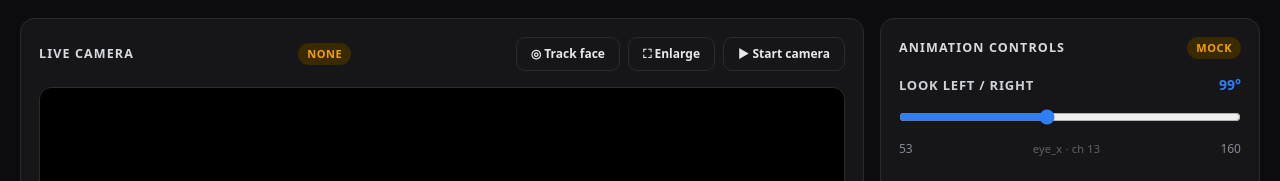
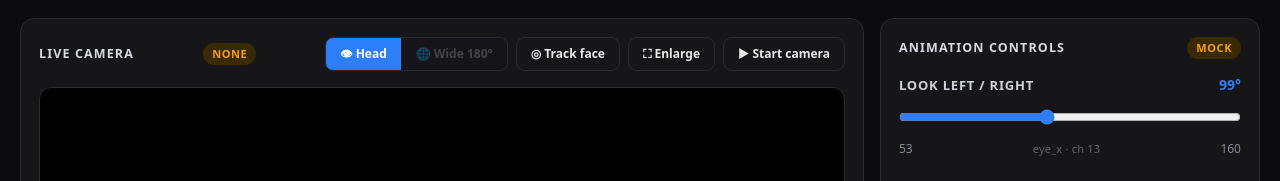
Before and after one commit to nledevil/Project-FRED, a Flask app: page / in a window 1280 px wide. Shown: the part 51-232 px from the top of the page. Run offline with Flask 3, Linux system fonts and the light colour scheme; data that the repository does not hold is empty.

Commit message:
Watch the wide camera from the panel
The PanaCast could find people but nobody could see what it saw. A second
VideoCapture for the panel cannot work — a V4L2 node streams to one opener and
the spotter holds it — and stopping the spotter to look through it would switch
off the thing that finds people in order to watch for people. So the detection
loop publishes JPEGs itself and frames() hands them to the panel, sharing the
decode: a frame retrieved for detection is published as well rather than pulled
twice.

Viewer-counted and opt-in, because a retrieve plus a JPEG encode is exactly the
cost the grab/retrieve split exists to avoid. With nobody watching, not one
extra frame is decoded and the idle cost is unchanged.

In the panel the two cameras are a segmented pair rather than two loose
buttons: one choice with two answers. Focus, flip and face tracking belong to
the head camera alone, so selecting the wide one hides them instead of leaving
dead controls, and turning tracking on switches the view back — a reticle over
a camera that isn't tracking makes no sense, and tracking can be turned on by
voice or by Claude while you happen to be watching the other feed.

The unit grants SupplementaryGroups=video. /dev/video0 is root:video 0660 and
nledevil is not in that group, so the spotter had been failing at VideoCapture
since it was installed — silently, because no bearing is a valid answer and it
degrades to saying nothing. Granted to the service rather than by usermod, so a
rebuilt machine gets it from this file instead of from somebody remembering.

```diff
--- a/web/app.py
+++ b/web/app.py
@@ -132,7 +132,9 @@ _sensors = SensorHub(on_event=None, log=_log,
 _spot_cfg = _settings.get("spotter", {})
 _spotter = WideSpotter(device=int(_spot_cfg.get("device", 0)),
                        detect_hz=float(_spot_cfg.get("detect_hz", 4.0)),
-                       detect_width=int(_spot_cfg.get("detect_width", 1920)))
+                       detect_width=int(_spot_cfg.get("detect_width", 1920)),
+                       view_hz=float(_spot_cfg.get("view_hz", 10.0)),
+                       view_width=int(_spot_cfg.get("view_width", 1280)))
 
 
 def _bearing_hint():
@@ -1463,6 +1465,37 @@ def camera_snapshot():
     return Response(frame, mimetype="image/jpeg")
 
 
+# The wide camera's feed comes out of the spotter rather than from a second
+# VideoCapture, because a V4L2 node streams to one opener and the spotter has
+# it. See inmoov/wide_spotter.py. The head camera's LED is deliberately NOT
+# touched here: that red eye means "the camera in his head is on", and lighting
+# it for a camera bolted to the chest would be a lie told by a privacy light.
+@app.get("/camera/wide/stream")
+def wide_stream():
+    """Live MJPEG from the PanaCast — the ~180 degree view from the chest."""
+    if not _spotter.is_running():
+        return jsonify({"error": _spotter.last_error
+                        or "wide camera is not running"}), 503
+
+    def gen():
+        for frame in _spotter.frames():
+            yield (b"--frame\r\n"
+                   b"Content-Type: image/jpeg\r\n"
+                   b"Content-Length: " + str(len(frame)).encode() + b"\r\n\r\n"
+                   + frame + b"\r\n")
+
+    return Response(gen(), mimetype="multipart/x-mixed-replace; boundary=frame")
+
+
+@app.get("/camera/wide/snapshot")
+def wide_snapshot():
+    """Single still JPEG from the wide camera."""
+    frame = _spotter.snapshot()
+    if not frame:
+        return jsonify({"error": _spotter.last_error or "no frame"}), 503
+    return Response(frame, mimetype="image/jpeg")
+
+
 if __name__ == "__main__":
     if _handoff_released:
         _apply_handoff(True)                     # boot straight into the released
--- a/web/templates/index.html
+++ b/web/templates/index.html
@@ -153,6 +153,14 @@
   /* live camera */
   .cam .phead .cam-hbtns { margin-left:auto; display:flex; gap:8px; }
   .cam .phead button { padding:7px 14px; font-size:12px; }
+  /* Which camera. A segmented pair rather than two loose buttons, because these
+     are one choice with two answers, not two independent actions. */
+  .cam-src { display:flex; border:1px solid var(--border); border-radius:8px; overflow:hidden; }
+  .cam-src button { border:0; border-radius:0; padding:7px 12px; font-size:12px;
+                    background:var(--panel); color:var(--mut); }
+  .cam-src button + button { border-left:1px solid var(--border); }
+  .cam-src button.on { background:var(--accent); color:#fff; }
+  .cam-src button:disabled { opacity:.4; cursor:not-allowed; }
   .cam-view { position:relative; background:#000; border:1px solid var(--border);
               border-radius:12px; overflow:hidden; min-height:240px;
               display:flex; align-items:center; justify-content:center; }
@@ -317,6 +325,12 @@
       <div class="phead">Live camera
         <span id="camState" class="badge">…</span>
         <span class="cam-hbtns">
+          <span class="cam-src" id="camSrc">
+            <button id="srcHead" class="on" onclick="setCamSource('head')"
+                    title="The camera in FRED's head — it moves as he looks around">👁 Head</button>
+            <button id="srcWide" onclick="setCamSource('wide')" disabled
+                    title="The wide camera on the chest">🌐 Wide 180°</button>
+          </span>
           <button id="trackBtn" onclick="toggleTrack()" disabled
                   title="Face tracking (not yet connected)">◎ Track face</button>
           <button id="bigBtn" onclick="toggleBig()">⛶ Enlarge</button>
@@ -657,25 +671,79 @@ function syncLedToCam(on) {
 }
 
 // ---- live camera -------------------------------------------------------
+// Two cameras, one viewer. The head camera rides the neck and is the one every
+// control below belongs to; the wide camera is the PanaCast on the chest, fixed,
+// looking out at ~180 degrees. Focus, flip and face-tracking are meaningless on
+// the second, so switching source hides them rather than leaving dead controls.
 let CAM_ON = false;
+let CAM_SRC = 'head';
+const CAM_URL = {head: '/camera/stream', wide: '/camera/wide/stream'};
+
+function wideOk() {
+  // Only "running" will do: available() is true whenever OpenCV loaded, and the
+  // spotter can be stopped (hardware handoff) or unable to open the device. The
+  // stream route refuses in both cases, so offering the button would be a lie.
+  const sp = STATE && STATE.spotter;
+  return !!(sp && sp.running);
+}
+
+function setCamSource(src) {
+  if (src === CAM_SRC) return;
+  const was = CAM_ON;
+  if (CAM_ON) stopCam();               // release the old feed before opening the new
+  CAM_SRC = src;
+  applyCamSource();
+  if (was) startCam();
+}
+
+function applyCamSource() {
+  const wide = CAM_SRC === 'wide';
+  document.getElementById('srcHead').classList.toggle('on', !wide);
+  document.getElementById('srcWide').classList.toggle('on', wide);
+  // Focus/lens/flip drive the head camera through /api/camera. The wide camera
+  // is a fixed USB device with none of those, so the whole row goes.
+  document.getElementById('camCtls').style.display = wide ? 'none' : '';
+  const tb = document.getElementById('trackBtn');
+  if (wide) {
+    tb.disabled = true;
+    tb.title = 'Face tracking follows the head camera — it is the one that moves';
+    if (TRACK_ON) toggleTrack();       // tracking a feed we are no longer showing
+  }
+  if (!CAM_ON) document.getElementById('camMsg').textContent =
+    wide ? 'Wide camera off' : 'Camera off';
+}
+
 function initCam() {
   const cam = STATE && STATE.camera;      // object of settings, or null if no camera
   const ok = !!cam;
+  const sw = document.getElementById('srcWide');
+  sw.disabled = !wideOk();
+  sw.title = wideOk() ? 'The wide camera on the chest — a fixed ~180 degree view'
+             : 'Wide camera unavailable: '
+               + (((STATE && STATE.spotter) || {}).error || 'not running');
+  // The wide camera going away underneath us — hardware handoff, or the USB
+  // lead pulled — must not strand the panel on a feed that will never arrive.
+  // Before anything below reads CAM_SRC, because this can change it.
+  if (CAM_SRC === 'wide' && !wideOk()) setCamSource('head');
+  const wide = CAM_SRC === 'wide';
   const st = document.getElementById('camState');
-  st.textContent = ok ? 'READY' : 'NONE';
-  st.className = 'badge ' + (ok ? 'live' : 'mock');
-  document.getElementById('camBtn').disabled = !ok;
-  const trackOk = ok && STATE.track && STATE.track.available;
+  const usable = wide ? wideOk() : ok;
+  st.textContent = usable ? 'READY' : 'NONE';
+  st.className = 'badge ' + (usable ? 'live' : 'mock');
+  document.getElementById('camBtn').disabled = !usable;
+  const trackOk = ok && !wide && STATE.track && STATE.track.available;
   const tb = document.getElementById('trackBtn');
   tb.disabled = !trackOk;
   tb.title = trackOk ? 'Follow a face with the eyes and neck'
-                     : 'Face tracking needs OpenCV + a camera';
+             : wide ? 'Face tracking follows the head camera — it is the one that moves'
+                    : 'Face tracking needs OpenCV + a camera';
   if (STATE.track && STATE.track.tracking) applyTrack(STATE.track);   // already running
   if (!ok) {
-    document.getElementById('camMsg').textContent = 'No camera detected';
+    if (!wide) document.getElementById('camMsg').textContent = 'No camera detected';
     document.getElementById('camCtls').style.display = 'none';
     return;
   }
+  if (wide) document.getElementById('camCtls').style.display = 'none';
   document.getElementById('afMode').value = String(cam.af_mode === 0 ? 0 : 2);
   const lp = document.getElementById('lensPos');
   lp.min = cam.lens_min; lp.max = cam.lens_max; lp.value = cam.lens_position;
@@ -708,24 +776,29 @@ function onFlip() {
 }
 function toggleCam() { CAM_ON ? stopCam() : startCam(); }
 function startCam() {
+  const wide = CAM_SRC === 'wide';
   const img = document.getElementById('camImg');
   img.onerror = () => { document.getElementById('camMsg').textContent = 'Stream error'; stopCam(); };
-  img.src = '/camera/stream?t=' + performance.now();   // cache-bust so it (re)connects
+  img.src = CAM_URL[CAM_SRC] + '?t=' + performance.now();  // cache-bust so it (re)connects
   img.hidden = false;
   document.getElementById('camMsg').style.display = 'none';
-  document.getElementById('camBtn').textContent = '⏹ Stop camera';
-  syncLedToCam(true);                          // physical LED follows (if enabled)
+  document.getElementById('camBtn').textContent = wide ? '⏹ Stop wide' : '⏹ Stop camera';
+  // The red eye is a privacy light for the camera in his HEAD. The wide camera
+  // is on the chest and does not turn it on — a status light that means two
+  // different things means nothing.
+  if (!wide) syncLedToCam(true);
   CAM_ON = true;
 }
 function stopCam() {
+  const wide = CAM_SRC === 'wide';
   const img = document.getElementById('camImg');
   img.onerror = null;              // avoid the blank-src triggering our error handler
   img.src = '';                    // disconnect -> server releases the camera
   img.hidden = true;
   const msg = document.getElementById('camMsg');
-  msg.style.display = ''; msg.textContent = 'Camera off';
-  document.getElementById('camBtn').textContent = '▶ Start camera';
-  syncLedToCam(false);                         // physical LED follows (if enabled)
+  msg.style.display = ''; msg.textContent = wide ? 'Wide camera off' : 'Camera off';
+  document.getElementById('camBtn').textContent = wide ? '▶ Start wide' : '▶ Start camera';
+  if (!wide) syncLedToCam(false);              // physical LED follows (if enabled)
   CAM_ON = false;
   if (TRACK_ON) toggleTrack();       // tracking makes no sense without the feed
 }
@@ -747,6 +820,10 @@ async function toggleTrack() {
   const want = !(cur && cur.tracking !== undefined ? cur.tracking : TRACK_ON);
   const res = await api('/api/track', {on: want});
   if (res.error) { toast('⚠ ' + res.error); return; }
+  // Tracking drives the head camera, so show that one — this can be turned on
+  // by a voice command or by Claude while you happen to be watching the wide
+  // feed, and the reticle over a camera that isn't tracking makes no sense.
+  if (want) setCamSource('head');
   if (want && !CAM_ON && !document.getElementById('camBtn').disabled) startCam();
   applyTrack(res);
 }
```
Also changed, not shown: inmoov/wide_spotter.py (+127 -6 lines), 1 other file.
